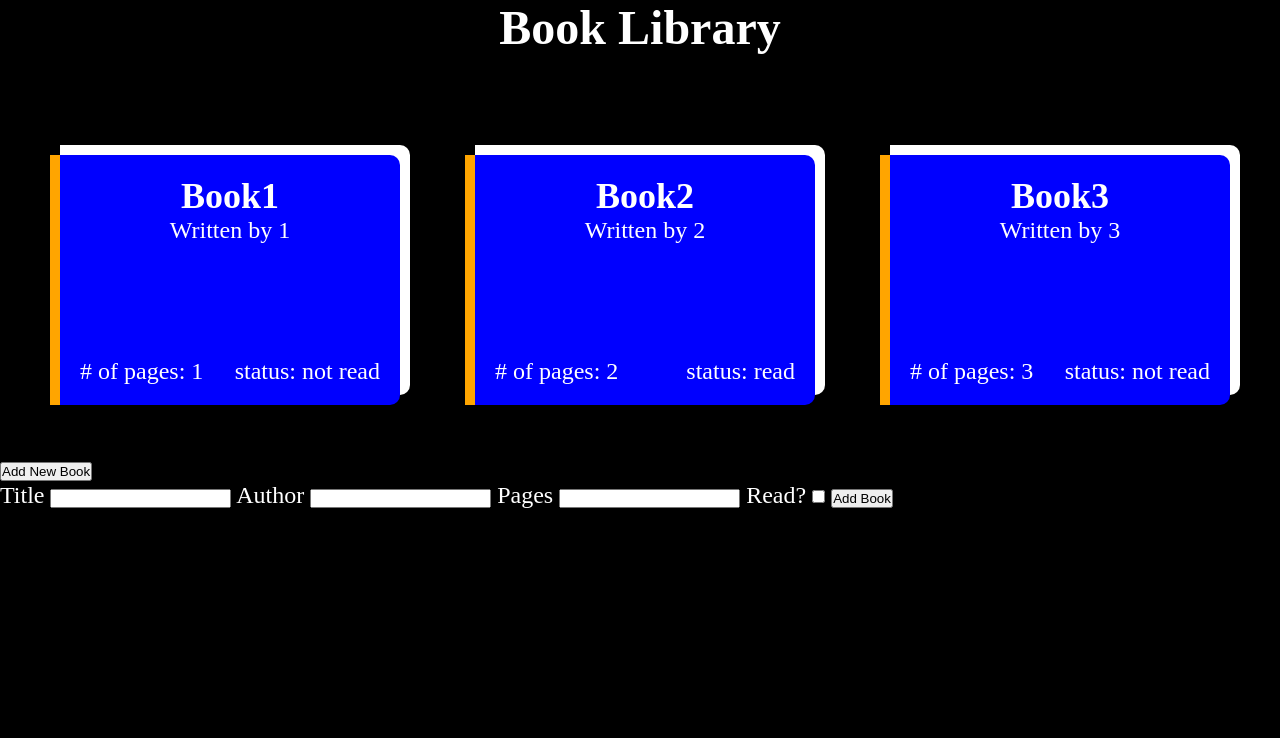
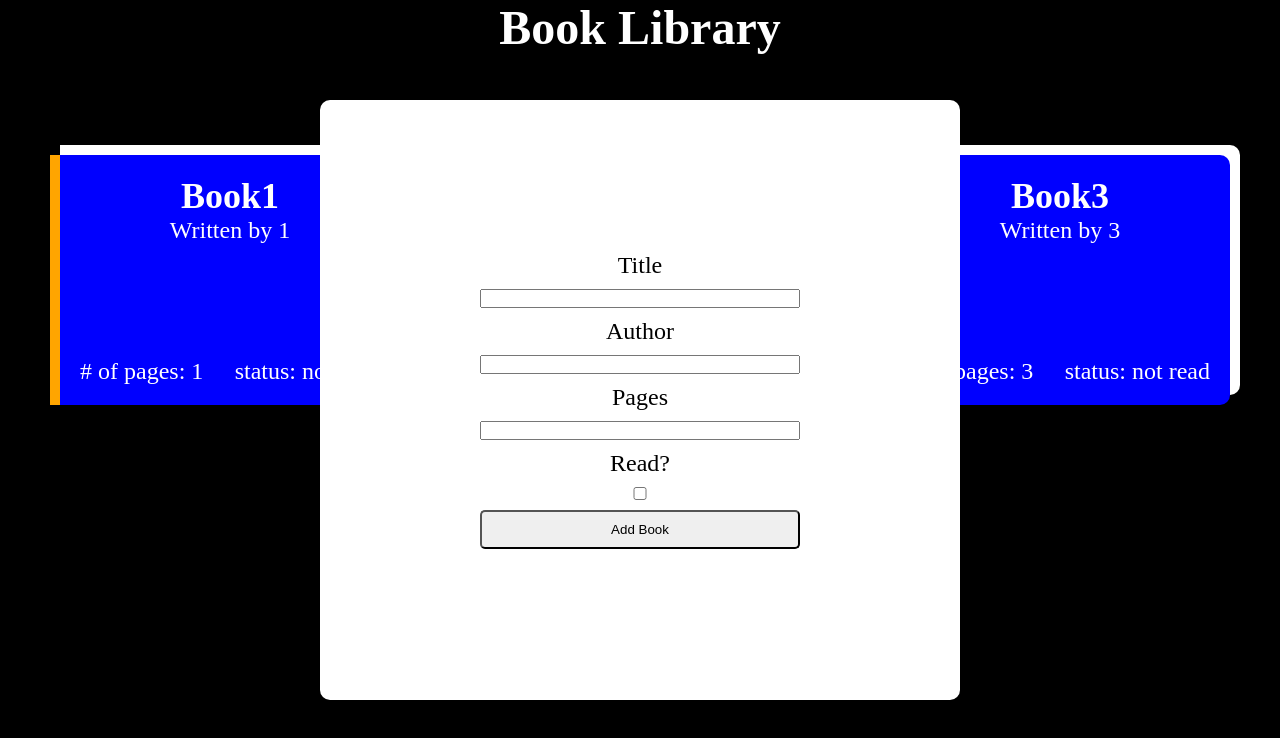
Before and after one commit to Farid-Ziade/Book-Library, a plain HTML site: page index.html in a window 1280 px wide. Both pictures are taken after a click on the element "Add New Book". Drawn offline with Linux system fonts and the light colour scheme.

Commit message:
Enhance CSS styles for body and main layout, and improve form container design

```diff
--- a/style.css
+++ b/style.css
@@ -10,6 +10,15 @@ body {
   color: white;
   height: 100vh;
   width: 100vw;
+  display: flex;
+  flex-direction: column;
+  justify-content: center;
+  align-items: center;
+}
+main {
+  position: relative;
+  height: 100%;
+  width: 100%;
 }
 
 main h1 {
@@ -51,3 +60,50 @@ main h1 {
   justify-content: space-between;
   align-items: center;
 }
+
+.btn {
+  display: flex;
+  flex-direction: column;
+  align-items: center;
+  justify-content: center;
+}
+.btn button {
+  width: 250px;
+  border-radius: 5px;
+  padding: 10px;
+  cursor: pointer;
+}
+.btn button:hover {
+  background-color: blue;
+  color: white;
+}
+form {
+  position: absolute;
+}
+.form-container {
+  border-radius: 10px;
+  color: black;
+  display: flex;
+  flex-direction: column;
+  align-items: center;
+  justify-content: center;
+  width: 50vw;
+  height: 75vh;
+  background-color: white;
+  gap: 10px;
+}
+.form-container input {
+  width: 50%;
+}
+.form-container .content {
+  display: flex;
+  justify-content: space-around;
+  align-items: center;
+  width: 100%;
+}
+.add {
+  width: 50%;
+  border-radius: 5px;
+  padding: 10px;
+  cursor: pointer;
+}
```
